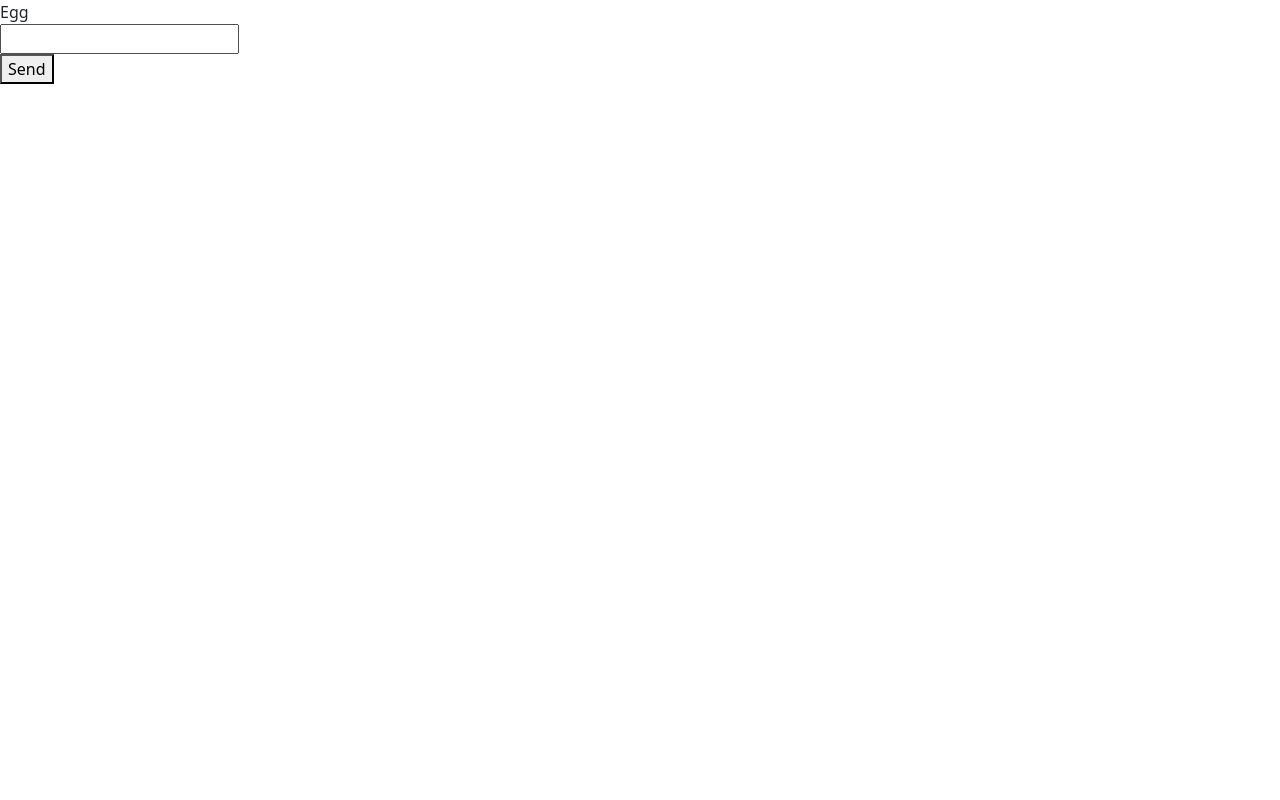
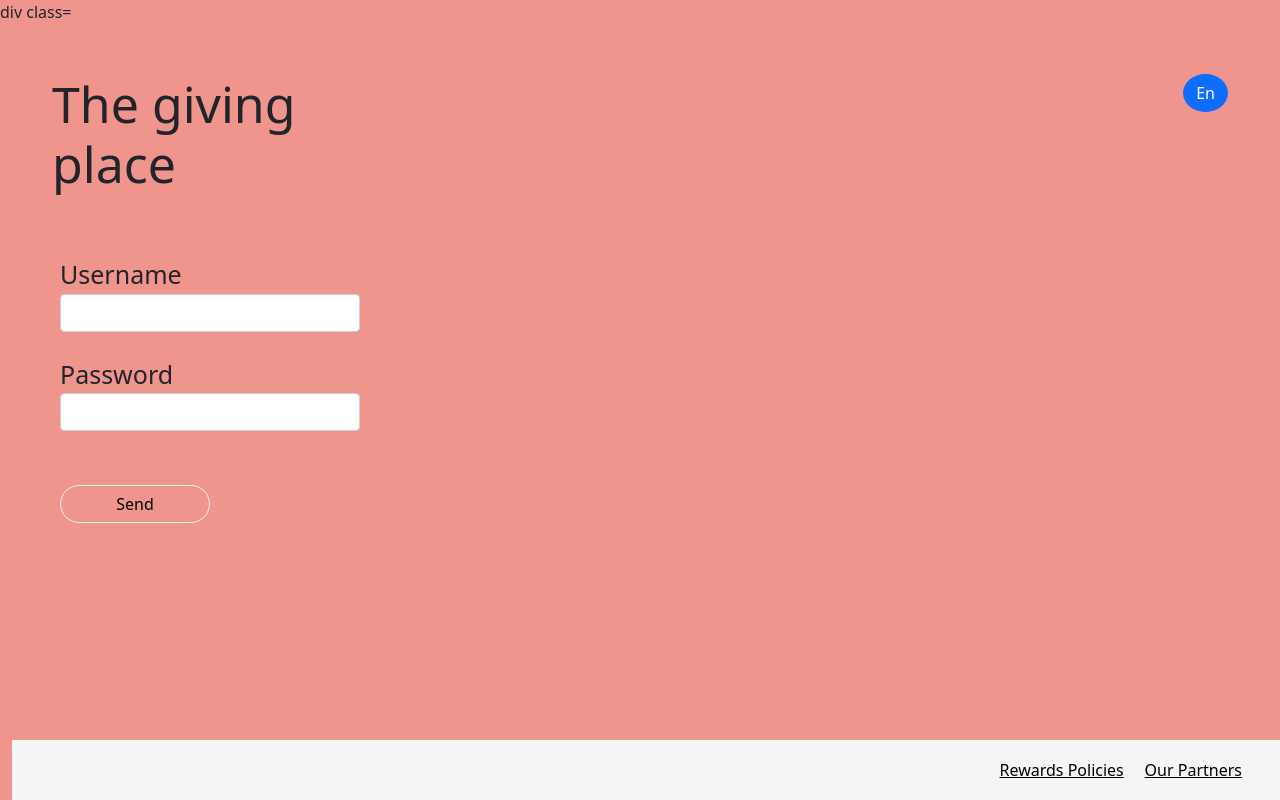
Before and after one commit to zizoumunoz/McHacksProject, a website: page signup.html in a window 1280 px wide. Drawn offline with nearby package versions, Linux system fonts and the light colour scheme; files that its build step writes are made by us from their sources.

Commit message:
Finished sign up page

```diff
--- a/public/css/style.sass
+++ b/public/css/style.sass
@@ -13,6 +13,7 @@ h1
 
 .login
     background-color: $light-pink
+    border-radius: 100px
     color: black
     border: none
     width: $signups-width
@@ -26,6 +27,7 @@ h1
     border-color: $light-pink
     color: black
     width: $signups-width
+    border-radius: 100px
 
 .signup:hover
     background-color: $button-highlight
--- a/signup.html
+++ b/signup.html
@@ -9,18 +9,56 @@
     <!-- Bootstrap CSS -->
     <link href="https://cdn.jsdelivr.net/npm/bootstrap@5.0.2/dist/css/bootstrap.min.css" rel="stylesheet"
         integrity="sha384-EVSTQN3/azprG1Anm3QDgpJLIm9Nao0Yz1ztcQTwFspd3yD65VohhpuuCOmLASjC" crossorigin="anonymous">
-    <link rel="stylesheet" href="style.css">
+    <link rel="stylesheet" href="public/css/style.css">
     <script type="text/javascript" src="script.js"></script>
 
     <title>Hello, world!</title>
 </head>
 
-<body>
-    <form id="eggs" action="signupsuccess.html" method="post" onsubmit="toast(event)">
-        <label for="test1"> Egg </label></br>
-        <input type="text" id="test1" name="test1"><br>
-        <button "name=" foo" value="Waffle">Send</button>
-    </form>
+<body class="bg">
+    div class=
+    <div class="container-fluid">
+        <div class="side-margin">
+            <div class="header">
+                <div class="row">
+                    <h1 class="col-4 ">The giving place</h1>
+                    <div class="col-8 top-menu">
+                        <ul class="nav justify-content-end nav-spacing">
+                            <li>
+                                <button type="button" class="btn btn-primary lang-btn">En</button>
+                            </li>
+                        </ul>
+                    </div>
+                </div>
+            </div>
+
+        </div>
+
+    </div>
+    <br>
+    <div class="side-margin">
+        <div style="margin-left: 20px; margin-top: 30px;">
+            <form id="eggs" action="signupsuccess.html" method="post" onsubmit="toast(event)">
+                <label for="test1"> <span class="lead">Username</span></label></br>
+                <input type="text" id="test1" name="test1" class="form-control" style="width: 300px;"><br>
+            </form>
+            <form id="eggs" action="signupsuccess.html" method="post" onsubmit="toast(event)">
+                <label for="test1"> <span class="lead">Password</span></label></br>
+                <input type="password" id="test1" name="test1" class="form-control" style="width: 300px;"><br>
+                <button name="foo" value="Waffle" class="btn btn-primary signup"
+                    style="width: 150px; margin-top: 30px;">Send</button>
+            </form>
+        </div>
+    </div>
+    <div class="container-fluid row">
+        <div class="footer">
+
+
+            <span><a href="rewardspolicies.html">Rewards Policies</a>&nbsp;&nbsp;&nbsp;&nbsp;&nbsp;<a
+                    href="oursponsors.html">Our Partners</a></span>
+        </div>
+    </div>
+
 </body>
 
 </html>
```
Also changed, not shown: public/css/style.css, 1 other file.
